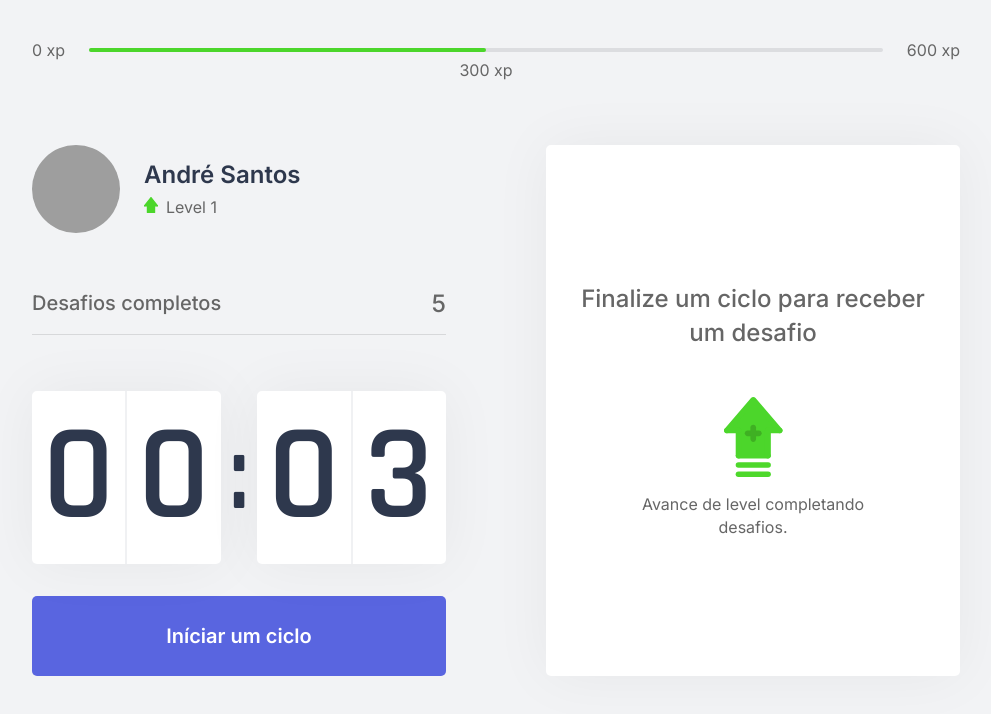
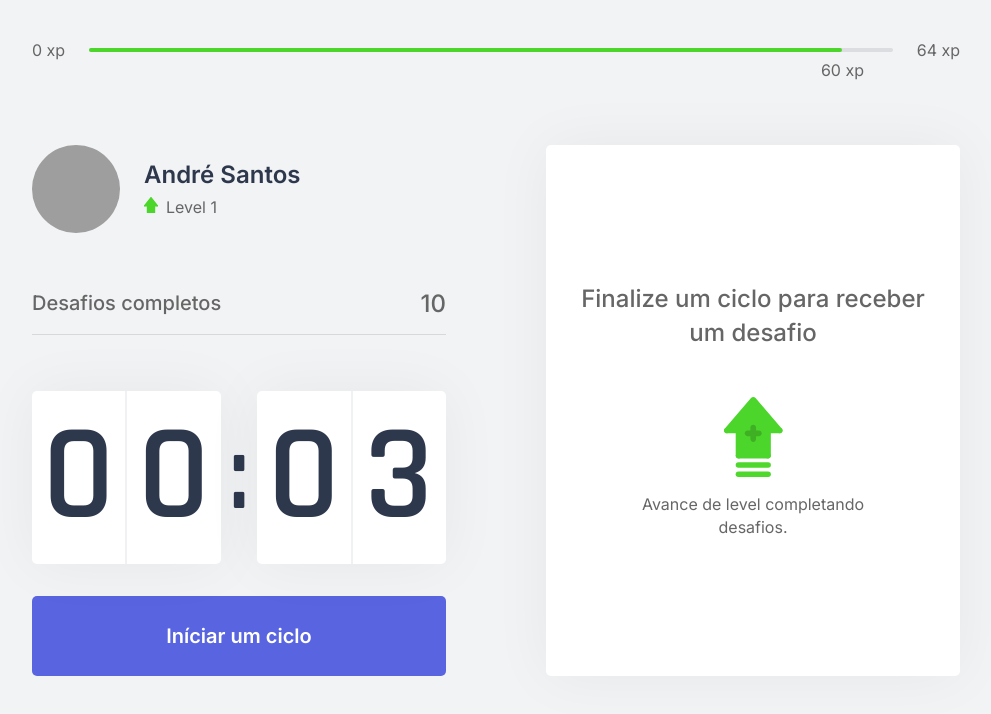
Before and after one commit to adasantos/moveit, a Next.js app: page / in a window 1280 px wide. Shown: the top 714 px of the page, without its empty margins (144-1135 px from the left). Built offline with nearby package versions, Linux system fonts and the light colour scheme; grey boxes are pictures that could not be loaded.

Commit message:
implements experience calculation

```diff
--- a/src/components/ChallengeBox.tsx
+++ b/src/components/ChallengeBox.tsx
@@ -4,7 +4,7 @@
 import styles from '../styles/components/ChallengeBox.module.css';
 
 export function ChallengeBox() {
-  const { activeChallenge } = useContext(ChallengesContext);
+  const { activeChallenge, resetChallenge } = useContext(ChallengesContext);
 
   return (
     <div className={styles.challengeBoxContainer}>
@@ -21,6 +21,7 @@
               <button
                 type="button"
                 className={styles.challengeFailedButton}
+                onClick={resetChallenge}
               >
                 Falhei
               </button>
--- a/src/components/CompletedChallenges.tsx
+++ b/src/components/CompletedChallenges.tsx
@@ -1,13 +1,17 @@
+import { useContext } from 'react';
+import { ChallengesContext } from '../contexts/ChallengesContext';
 import styles from '../styles/components/CompletedChallenges.module.css';
 
 export function CompletedChallenges() {
+  const { challengesCompleted } = useContext(ChallengesContext);
+
   return (
     <div className={styles.completedChallengesContainer}>
       <span>
         Desafios completos
       </span>
       <span>
-        5
+        {challengesCompleted}
       </span>
     </div>
   );
--- a/src/components/ExperienceBar.tsx
+++ b/src/components/ExperienceBar.tsx
@@ -1,17 +1,24 @@
+import { useContext } from 'react';
+import { ChallengesContext } from '../contexts/ChallengesContext';
+
 import styles from '../styles/components/ExperienceBar.module.css';
 
 export function ExperienceBar() {
+  const { currentExperience, experienceToNextLevel } = useContext(ChallengesContext);
+
+  const percentToNextLevel = Math.round(currentExperience * 100 ) / experienceToNextLevel;
+
   return (
     <header className={styles.experienceBar}>
       <span>0 xp</span>
       <div>
-        <div style={{ width: '50%' }} />
+        <div style={{ width: `${percentToNextLevel}%` }} />
 
-        <span className={styles.currentExperience} style={{left: '50%'}}>
-          300 xp
+        <span className={styles.currentExperience} style={{left: `${percentToNextLevel}%`}}>
+          {currentExperience} xp
         </span>
       </div>
-      <span>600 xp</span>
+      <span>{experienceToNextLevel} xp</span>
     </header>
   )
 }
--- a/src/contexts/ChallengesContext.tsx
+++ b/src/contexts/ChallengesContext.tsx
@@ -10,10 +10,12 @@
 interface ChallengesContextData {
   level: number;
   currentExperience: number;
+  experienceToNextLevel: number;
   challengesCompleted: number;
   activeChallenge: Challenges;
   levelUp: () => void;
   startNewChallenge: () => void,
+  resetChallenge: () => void,
 }
 
 interface ChallengesProviderProps {
@@ -24,10 +26,12 @@
 
 export function ChallengesProvider({ children }: ChallengesProviderProps) {
   const [level, setLevel] = useState(1);
-  const [currentExperience, setCurrentExperience] = useState(0);
-  const [challengesCompleted, setChallengesCompleted] =  useState(0);
+  const [currentExperience, setCurrentExperience] = useState(60);
+  const [challengesCompleted, setChallengesCompleted] =  useState(10);
 
   const [activeChallenge, setActiveChallenge] = useState(null);
+
+  const experienceToNextLevel = Math.pow((level + 1) * 4, 2);
 
   function levelUp() {
     setLevel(level + 1);
@@ -40,6 +44,10 @@
      setActiveChallenge(challenge);
   }
 
+  function resetChallenge() {
+    setActiveChallenge(null);
+  }
+
   return (
     <ChallengesContext.Provider
       value={{
@@ -49,6 +57,8 @@
         levelUp,
         startNewChallenge,
         activeChallenge,
+        resetChallenge,
+        experienceToNextLevel,
       }}
     >
       {children}
```
